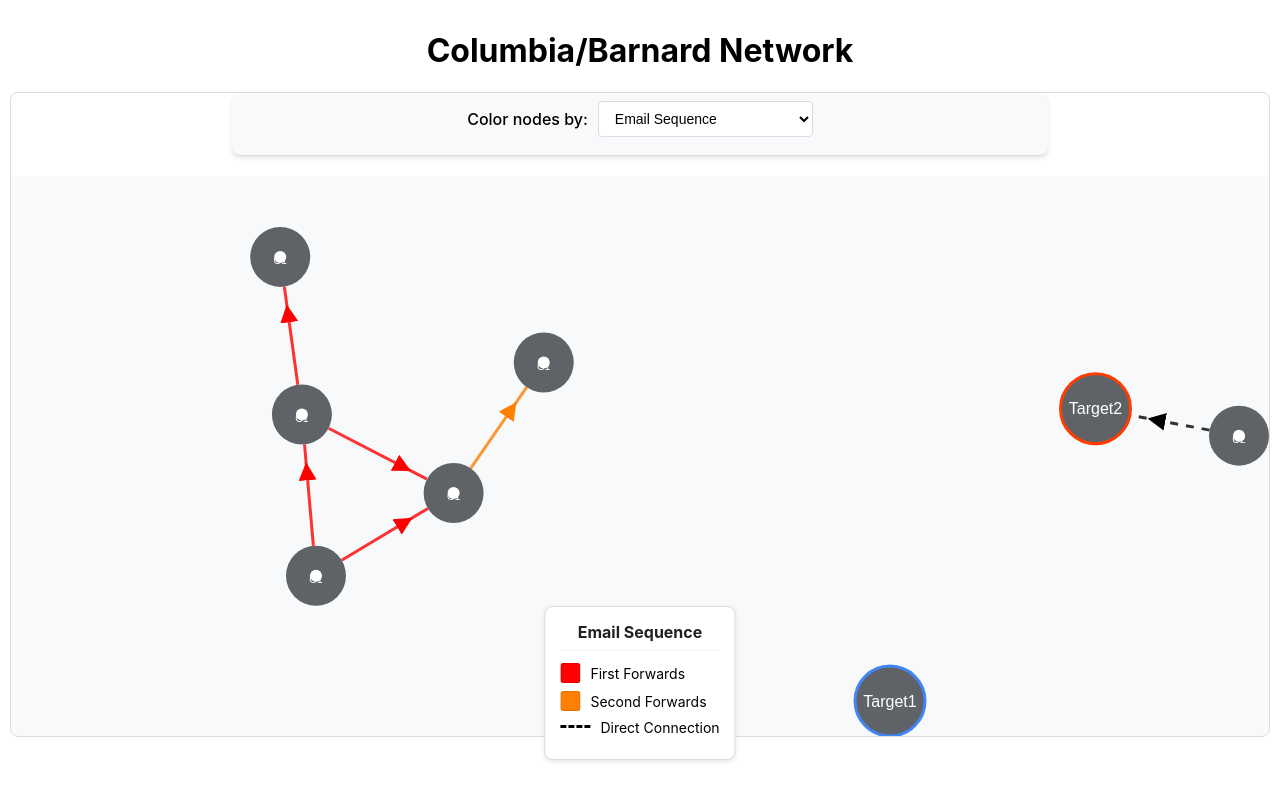
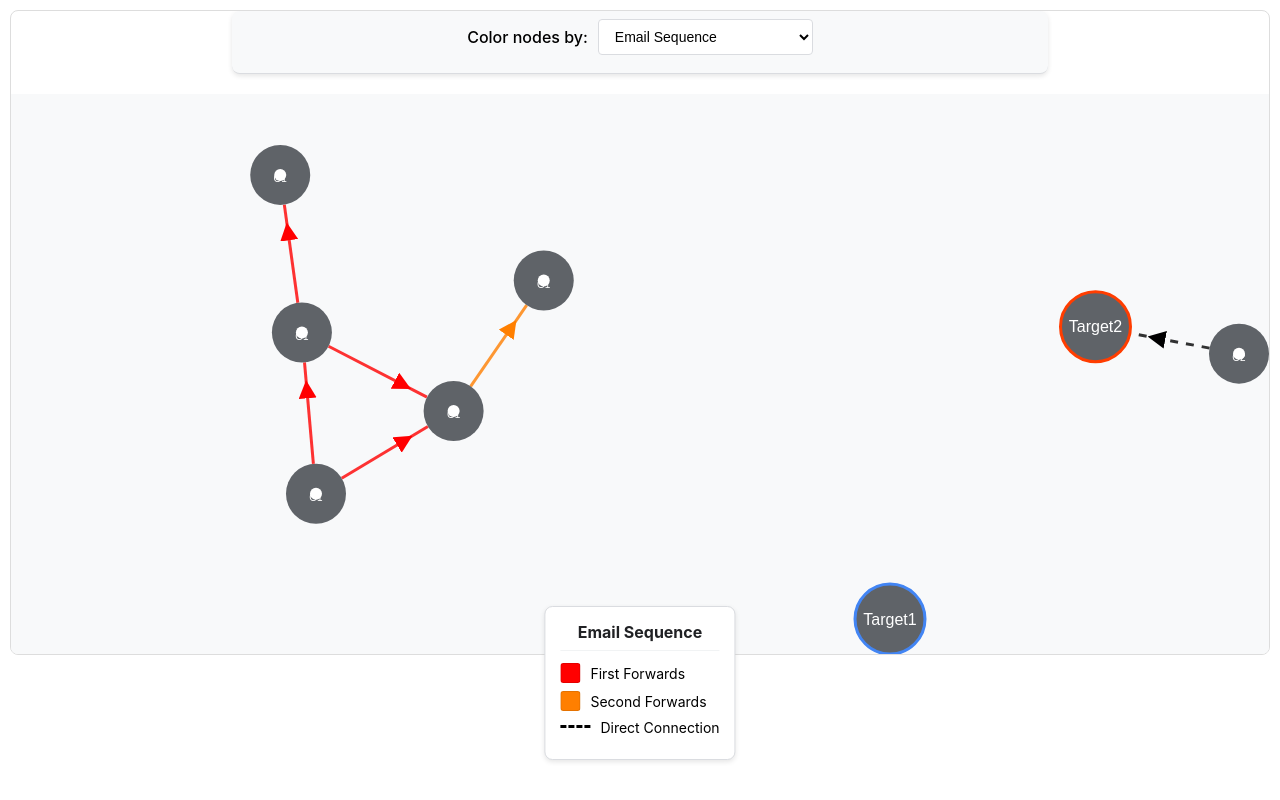
Before and after one commit to C171017/Social-Network-Columbia-Barnard, a React (Create React App) app: page / in a window 1280 px wide. Built offline with nearby package versions, Linux system fonts and the light colour scheme.

Commit message:
delete title

```diff
--- a/src/App.js
+++ b/src/App.js
@@ -9,9 +9,6 @@
 
   return (
     <div className="App">
-      <header>
-        <h1>Columbia/Barnard Network</h1>
-      </header>
 
       <main>
         <div className="visualization-container">
```
